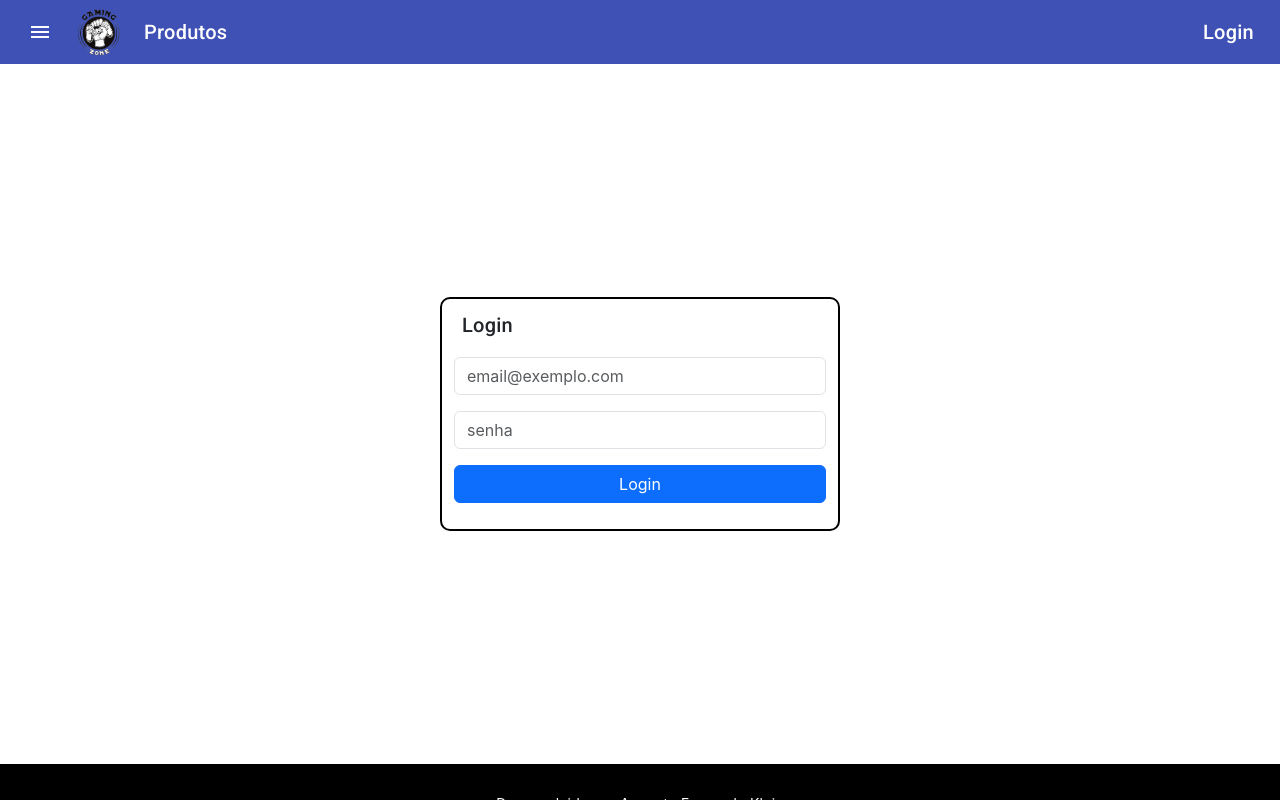
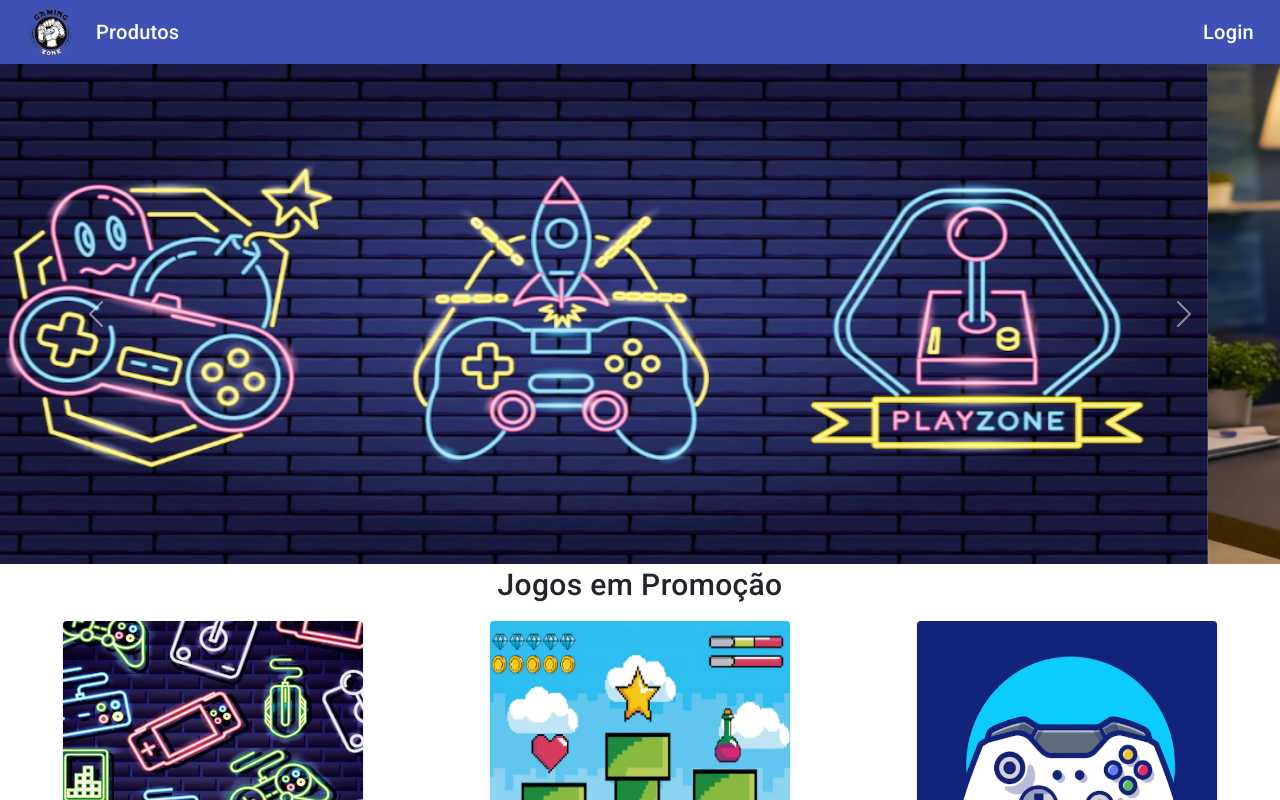
Before and after one commit to augustofklein/senai-versoes-colaboracoes, an Angular app in the folder FrontEnd/projeto-angular/: page /inicio in a window 1280 px wide. Before the commit this address led to /. Shown: the top 800 px of the page. Built offline with nearby package versions, Linux system fonts and the light colour scheme.

Commit message:
Adicao dos procedimentos de roteamento das paginas

```diff
--- a/FrontEnd/projeto-angular/src/app/app-routing.module.ts
+++ b/FrontEnd/projeto-angular/src/app/app-routing.module.ts
@@ -1,7 +1,13 @@
 import { NgModule } from '@angular/core';
 import { RouterModule, Routes } from '@angular/router';
+import { InicioComponent } from './inicio/inicio.component';
+import { LoginComponent } from './login/login.component';
 
-const routes: Routes = [];
+const routes: Routes = [
+  { path:'inicio', component: InicioComponent },
+  { path:'login', component: LoginComponent },
+  { path:'', redirectTo: '/inicio', pathMatch:'full' }
+];
 
 @NgModule({
   imports: [RouterModule.forRoot(routes)],
--- a/FrontEnd/projeto-angular/src/app/app.component.html
+++ b/FrontEnd/projeto-angular/src/app/app.component.html
@@ -1,3 +1,3 @@
 <app-menu></app-menu>
-<app-login></app-login>
+<router-outlet></router-outlet>
 <app-rodape></app-rodape>
--- a/FrontEnd/projeto-angular/src/app/menu/menu.component.css
+++ b/FrontEnd/projeto-angular/src/app/menu/menu.component.css
@@ -10,3 +10,8 @@
   height: 50px;
   width: 50px;
 }
+
+a {
+  text-decoration: none;
+  color: white
+}
--- a/FrontEnd/projeto-angular/src/app/menu/menu.component.html
+++ b/FrontEnd/projeto-angular/src/app/menu/menu.component.html
@@ -1,15 +1,18 @@
 <mat-toolbar color="primary">
-  <button
-    mat-icon-button
-    class="example-icon"
-    aria-label="Example icon-button with menu icon"
-  >
-    <mat-icon>menu</mat-icon>
-  </button>
-  <span>
-    <img src="./assets/img/logo.png" />
-  </span>
-  <span>Produtos</span>
-  <span class="example-spacer"></span>
-  <span>Login</span>
+    <span>
+        <a routerLink="inicio">
+            <img src="./assets/img/logo.png" />
+        </a>
+    </span>
+    <span>
+        <a routerLink="inicio">
+            Produtos
+        </a>
+    </span>
+    <span class="example-spacer"></span>
+    <span>
+        <a routerLink="login">
+            Login
+        </a>
+    </span>
 </mat-toolbar>
```
